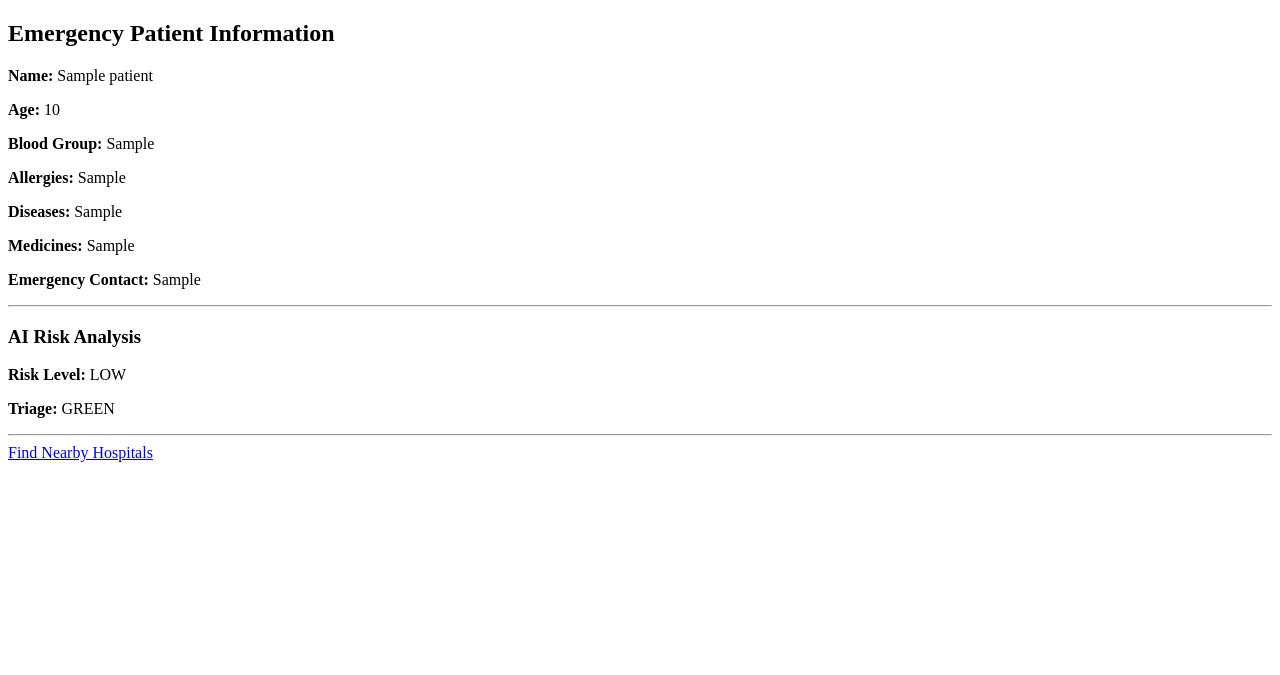
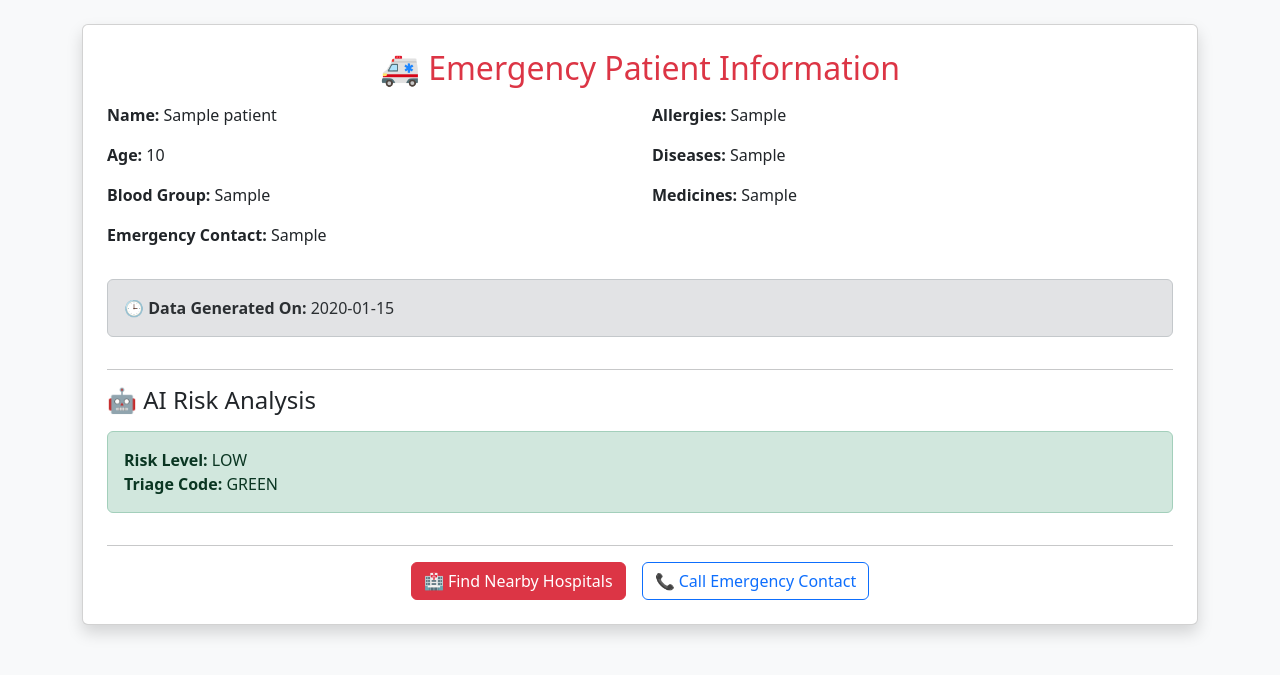
Before and after one commit to sonuy10/Ai-Emergency-Qr-Health-System, a Flask app: page /scan/1 in a window 1280 px wide. Shown: the top 675 px of the page. Run offline with Flask 3, Linux system fonts and the light colour scheme; tables that the repository leaves empty hold one stand-in row (values such as "Sample post").

Commit message:
Enhance emergency view with Bootstrap styling

```diff
--- a/templates/emergency_view.html
+++ b/templates/emergency_view.html
@@ -1,29 +1,80 @@
 <!DOCTYPE html>
-<html>
+<html lang="en">
 <head>
-    <title>Emergency View</title>
+    <meta charset="UTF-8">
+    <title>Emergency Patient Information</title>
+
+    <!-- Bootstrap CDN -->
+    <link href="https://cdn.jsdelivr.net/npm/bootstrap@5.3.2/dist/css/bootstrap.min.css" rel="stylesheet">
 </head>
-<body>
 
-<h2>Emergency Patient Information</h2>
+<body class="bg-light">
 
-<p><b>Name:</b> {{ patient[1] }}</p>
-<p><b>Age:</b> {{ patient[2] }}</p>
-<p><b>Blood Group:</b> {{ patient[3] }}</p>
-<p><b>Allergies:</b> {{ patient[4] }}</p>
-<p><b>Diseases:</b> {{ patient[5] }}</p>
-<p><b>Medicines:</b> {{ patient[6] }}</p>
-<p><b>Emergency Contact:</b> {{ patient[7] }}</p>
+<div class="container mt-4 mb-5">
+    <div class="card shadow p-4">
 
-<hr>
+        <h2 class="text-danger mb-3 text-center">
+            🚑 Emergency Patient Information
+        </h2>
 
-<h3>AI Risk Analysis</h3>
-<p><b>Risk Level:</b> {{ risk }}</p>
-<p><b>Triage:</b> {{ triage }}</p>
+        <!-- Patient Basic Info -->
+        <div class="row">
+            <div class="col-md-6">
+                <p><strong>Name:</strong> {{ patient[1] }}</p>
+                <p><strong>Age:</strong> {{ patient[2] }}</p>
+                <p><strong>Blood Group:</strong> {{ patient[3] }}</p>
+                <p><strong>Emergency Contact:</strong> {{ patient[7] }}</p>
+            </div>
 
-<hr>
+            <div class="col-md-6">
+                <p><strong>Allergies:</strong> {{ patient[4] or "None" }}</p>
+                <p><strong>Diseases:</strong> {{ patient[5] or "None" }}</p>
+                <p><strong>Medicines:</strong> {{ patient[6] or "None" }}</p>
+            </div>
+        </div>
 
-<a href="/find_hospital">Find Nearby Hospitals</a>
+        <!-- Generated Date -->
+        <div class="alert alert-secondary mt-3">
+            <strong>🕒 Data Generated On:</strong> {{ patient[8] }}
+        </div>
+
+        <hr>
+
+        <!-- AI Risk Analysis -->
+        <h4 class="mb-3">🤖 AI Risk Analysis</h4>
+
+        {% if risk == "HIGH" %}
+            <div class="alert alert-danger">
+                <strong>Risk Level:</strong> HIGH<br>
+                <strong>Triage Code:</strong> RED (Immediate Attention Required)
+            </div>
+        {% elif risk == "MEDIUM" %}
+            <div class="alert alert-warning">
+                <strong>Risk Level:</strong> MEDIUM<br>
+                <strong>Triage Code:</strong> YELLOW
+            </div>
+        {% else %}
+            <div class="alert alert-success">
+                <strong>Risk Level:</strong> LOW<br>
+                <strong>Triage Code:</strong> GREEN
+            </div>
+        {% endif %}
+
+        <hr>
+
+        <!-- Actions -->
+        <div class="d-flex flex-column flex-md-row gap-3 justify-content-center">
+            <a href="/find_hospital" class="btn btn-danger">
+                🏥 Find Nearby Hospitals
+            </a>
+
+            <a href="tel:{{ patient[7] }}" class="btn btn-outline-primary">
+                📞 Call Emergency Contact
+            </a>
+        </div>
+
+    </div>
+</div>
 
 </body>
 </html>
```
